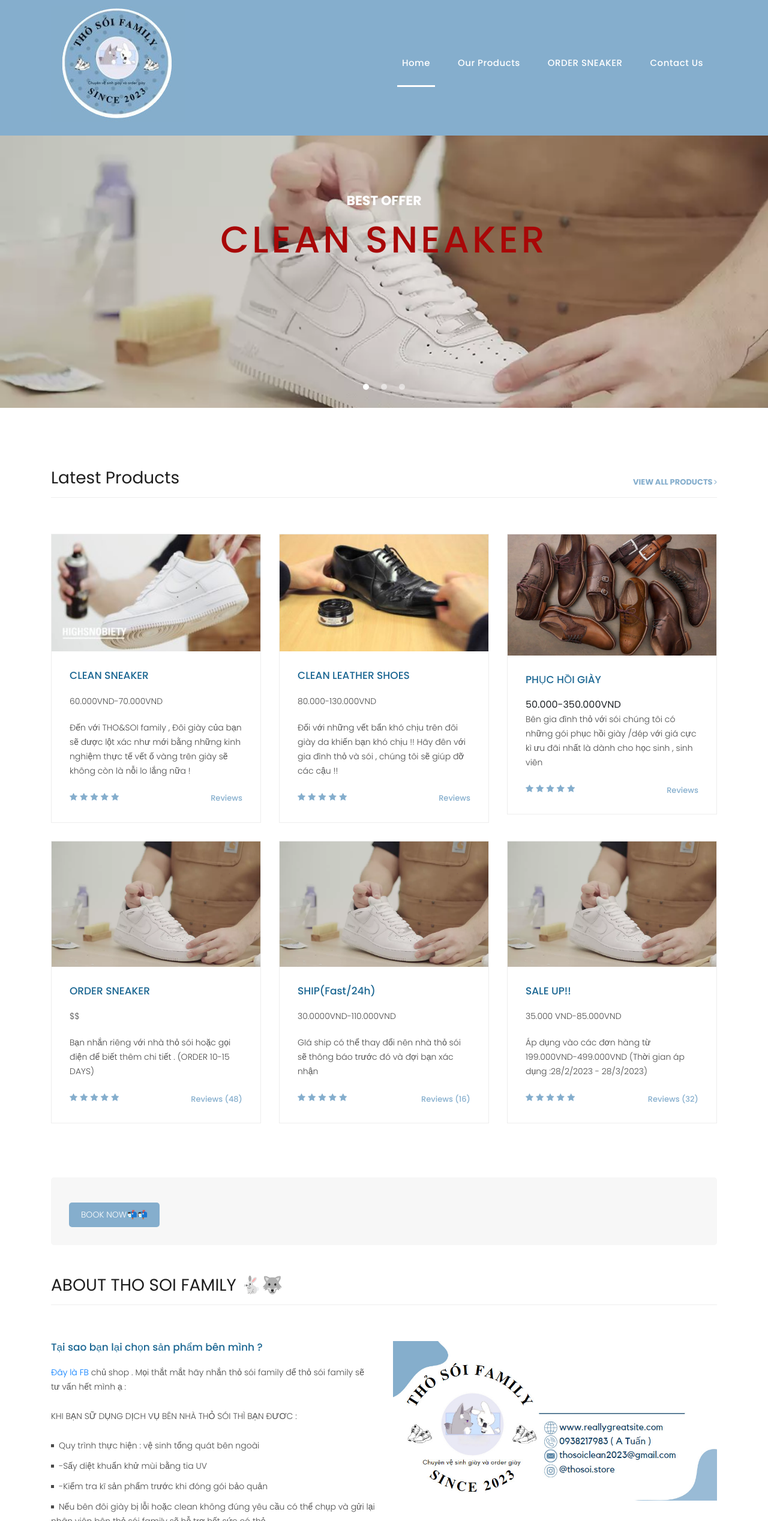
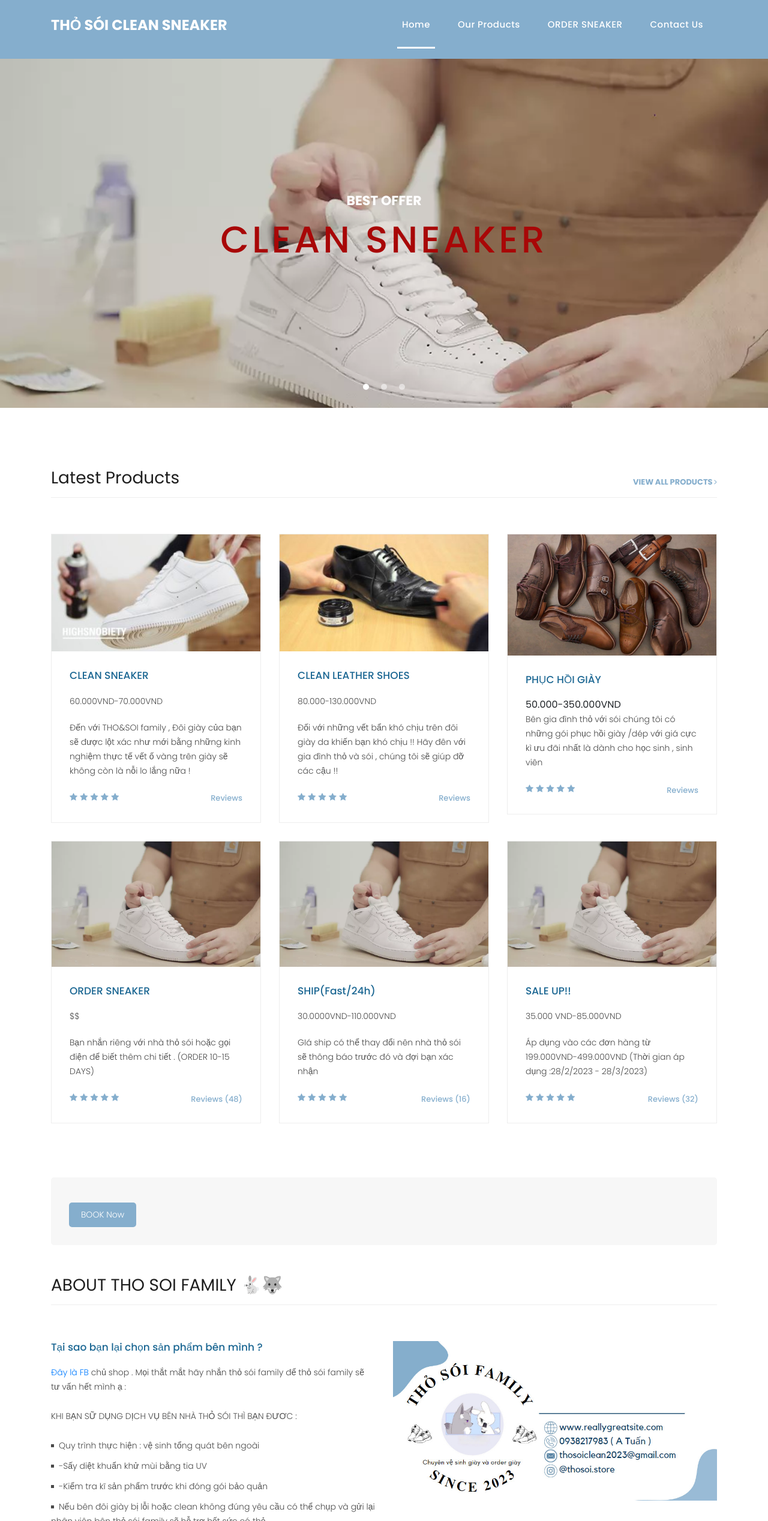
Before and after one commit to dangkhoadoiqwe/thosoifamilysince2023, a plain HTML site: page index.html in a window 1280 px wide. Shown: the top 2536 px of the page at 60% size. Drawn offline with Linux system fonts and the light colour scheme.

Commit message:
second  commit

```diff
--- a/index.html
+++ b/index.html
@@ -45,7 +45,8 @@ https://templatemo.com/tm-546-sixteen-clothing
       <nav class="navbar navbar-expand-lg">
         <div class="container">
 
-          <a class="navbar-brand" href="index.html"><img src="assets/images/77.jpg"></a>
+          <a class="navbar-brand" href="index.html"><h2>THỎ SÓI <em>CLEAN SNEAKER</em></h2></a>
+
           <button class="navbar-toggler" type="button" data-toggle="collapse" data-target="#navbarResponsive" aria-controls="navbarResponsive" aria-expanded="false" aria-label="Toggle navigation">
             <span class="navbar-toggler-icon"></span>
           </button>
@@ -226,7 +227,7 @@ https://templatemo.com/tm-546-sixteen-clothing
               <div class="row">
 
                 <div class="col-md-12">
-                  <a href="https://www.facebook.com/profile.php?id=100036168894033" class="filled-button">BOOK NOW📬📬</a>
+                  <a href="https://www.facebook.com/profile.php?id=100036168894033" class="filled-button">BOOK Now</a>
                 </div>
               </div>
             </div>
```
